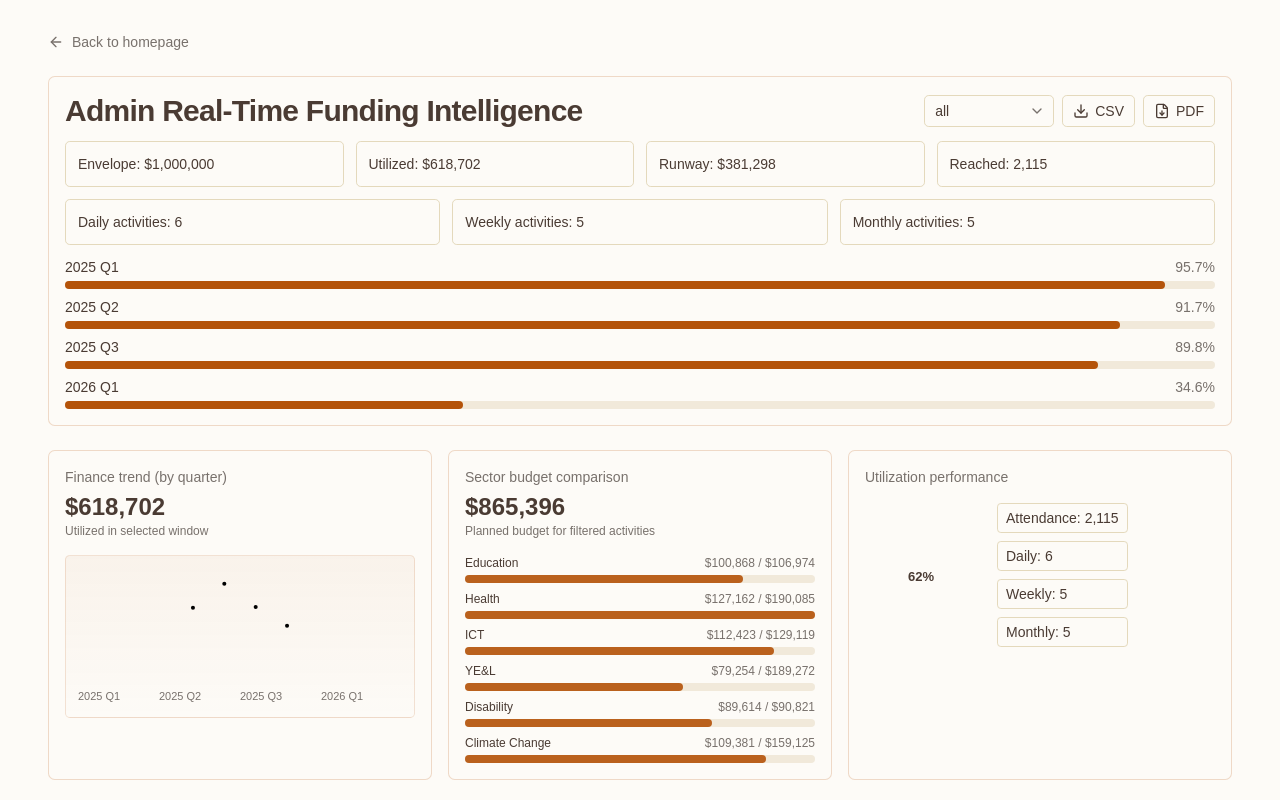
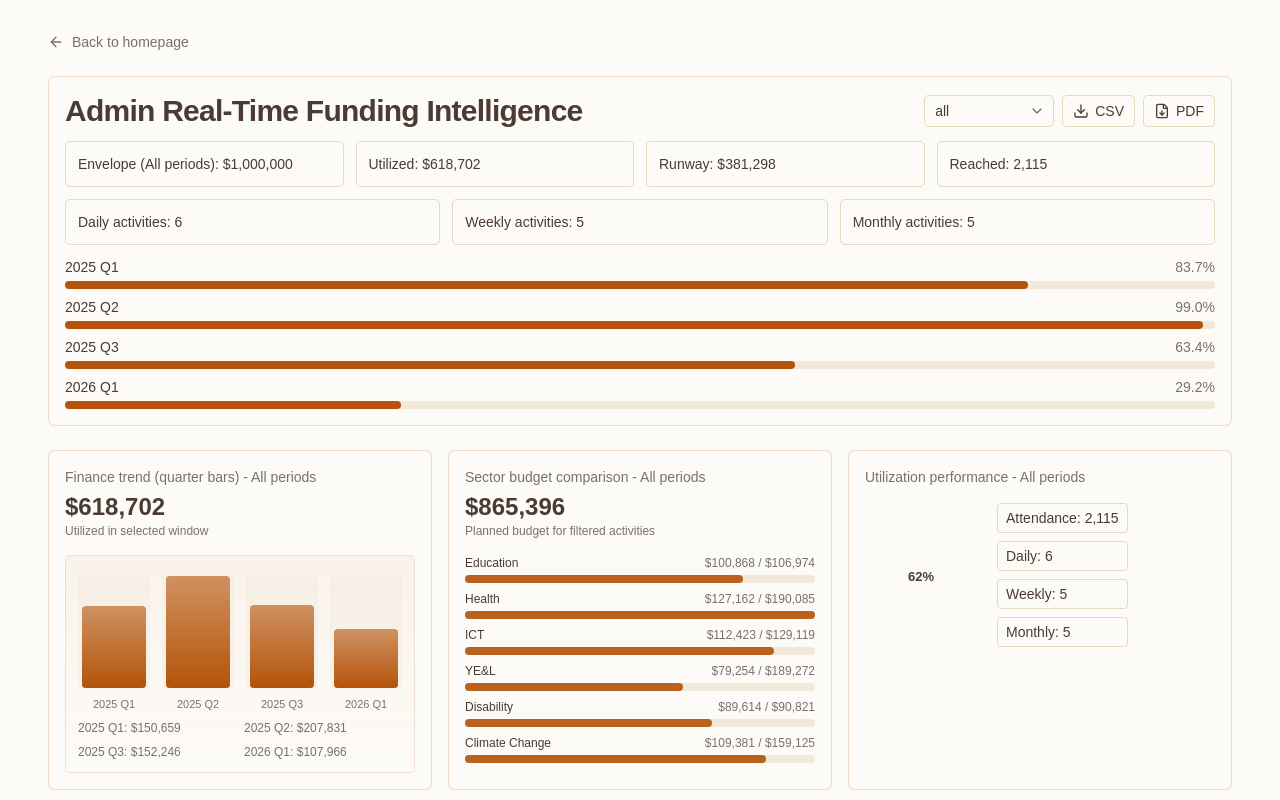
Before and after one commit to mesh029/africii, a Next.js app: page /admin-finance in a window 1280 px wide. Shown: the top 800 px of the page. Built offline with nearby package versions, Linux system fonts and the light colour scheme.

Commit message:
Align admin finance metrics and graphs with selected period context

```diff
--- a/app/admin-finance/page.tsx
+++ b/app/admin-finance/page.tsx
@@ -38,6 +38,12 @@ const PERIODS = [
   { year: 2025 as const, quarter: "Q3" as const },
   { year: 2026 as const, quarter: "Q1" as const },
 ];
+const PERIOD_ENVELOPES: Record<"2025-Q1" | "2025-Q2" | "2025-Q3" | "2026-Q1", number> = {
+  "2025-Q1": 180_000,
+  "2025-Q2": 210_000,
+  "2025-Q3": 240_000,
+  "2026-Q1": 370_000,
+};
 
 function quarterToIndex(quarter: "Q1" | "Q2" | "Q3" | "Q4") {
   return (["Q1", "Q2", "Q3", "Q4"] as const).indexOf(quarter);
@@ -234,6 +240,12 @@ function formatMoney(value: number) {
   return `$${Math.round(value).toLocaleString()}`;
 }
 
+function formatPeriod(period: "all" | "2025-Q1" | "2025-Q2" | "2025-Q3" | "2026-Q1") {
+  if (period === "all") return "All periods";
+  const [year, quarter] = period.split("-") as ["2025" | "2026", "Q1" | "Q2" | "Q3" | "Q4"];
+  return `${year} ${quarter}`;
+}
+
 export default function AdminFinancePage() {
   const [activities, setActivities] = useState<Activity[]>(() => generateActivities());
   const router = useRouter();
@@ -281,6 +293,13 @@ export default function AdminFinancePage() {
     return activities.filter((activity) => String(activity.year) === year && activity.quarter === quarter);
   }, [activities, selectedPeriod]);
 
+  const selectedPeriodLabel = useMemo(() => formatPeriod(selectedPeriod), [selectedPeriod]);
+
+  const selectedEnvelope = useMemo(() => {
+    if (selectedPeriod === "all") return TOTAL_FUNDING_USD;
+    return PERIOD_ENVELOPES[selectedPeriod];
+  }, [selectedPeriod]);
+
   const summary = useMemo(() => {
     const planned = filteredActivities.reduce((sum, item) => sum + item.plannedUsd, 0);
     const actual = filteredActivities.reduce((sum, item) => sum + item.actualUsd, 0);
@@ -289,10 +308,10 @@ export default function AdminFinancePage() {
       planned,
       actual,
       reached,
-      utilization: (actual / TOTAL_FUNDING_USD) * 100,
-      runway: Math.max(TOTAL_FUNDING_USD - actual, 0),
+      utilization: selectedEnvelope ? (actual / selectedEnvelope) * 100 : 0,
+      runway: Math.max(selectedEnvelope - actual, 0),
     };
-  }, [filteredActivities]);
+  }, [filteredActivities, selectedEnvelope]);
 
   const cadenceCounts = useMemo(() => {
     return {
@@ -307,37 +326,33 @@ export default function AdminFinancePage() {
       const rows = activities.filter((item) => item.quarter === period.quarter && item.year === period.year);
       const planned = rows.reduce((sum, item) => sum + item.plannedUsd, 0);
       const actual = rows.reduce((sum, item) => sum + item.actualUsd, 0);
+      const key = `${period.year}-${period.quarter}` as "2025-Q1" | "2025-Q2" | "2025-Q3" | "2026-Q1";
+      const envelope = PERIOD_ENVELOPES[key];
       return {
+        key,
         period: `${period.year} ${period.quarter}`,
         planned,
         actual,
-        utilization: planned ? (actual / planned) * 100 : 0,
+        utilization: envelope ? (actual / envelope) * 100 : 0,
       };
     });
   }, [activities]);
 
+  const graphPeriods = useMemo(() => {
+    if (selectedPeriod === "all") return byQuarter;
+    return byQuarter.filter((item) => item.key === selectedPeriod);
+  }, [byQuarter, selectedPeriod]);
+
   const trendPoints = useMemo(() => {
-    return byQuarter.map((item) => ({
+    const maxActual = Math.max(...graphPeriods.map((item) => item.actual), 1);
+    return graphPeriods.map((item) => ({
       key: item.period,
       label: item.period,
       planned: item.planned,
       actual: item.actual,
+      height: Math.max((item.actual / maxActual) * 100, 8),
     }));
-  }, [byQuarter]);
-
-  const trendPolyline = useMemo(() => {
-    const values = trendPoints.map((p) => p.actual);
-    const max = Math.max(...values, 0);
-    const ratioBase = max === 0 ? 0.2 : 1;
-    return trendPoints
-      .map((point, idx) => {
-        const x = 8 + (idx / Math.max(trendPoints.length - 1, 1)) * 84;
-        const ratio = max === 0 ? ratioBase : point.actual / max;
-        const y = 92 - ratio * 78;
-        return `${x},${y}`;
-      })
-      .join(" ");
-  }, [trendPoints]);
+  }, [graphPeriods]);
 
   const bySector = useMemo(() => {
     const sectors: Sector[] = ["Education", "Health", "ICT", "YE&L", "Disability", "Climate Change"];
@@ -463,7 +478,7 @@ export default function AdminFinancePage() {
           </div>
         </div>
         <div className="grid gap-3 md:grid-cols-4">
-          <p className="rounded-lg border p-3 text-sm">Envelope: ${TOTAL_FUNDING_USD.toLocaleString()}</p>
+          <p className="rounded-lg border p-3 text-sm">Envelope ({selectedPeriodLabel}): {formatMoney(selectedEnvelope)}</p>
           <p className="rounded-lg border p-3 text-sm">Utilized: ${summary.actual.toLocaleString()}</p>
           <p className="rounded-lg border p-3 text-sm">Runway: ${summary.runway.toLocaleString()}</p>
           <p className="rounded-lg border p-3 text-sm">Reached: {summary.reached.toLocaleString()}</p>
@@ -474,8 +489,8 @@ export default function AdminFinancePage() {
           <p className="rounded-lg border p-3 text-sm">Monthly activities: {cadenceCounts.Monthly}</p>
         </div>
         <div className="space-y-2">
-          {byQuarter.map((item) => (
-            <div key={item.period}>
+          {graphPeriods.map((item) => (
+            <div key={item.key}>
               <div className="mb-1 flex justify-between text-sm">
                 <span>{item.period}</span>
                 <span className="text-muted-foreground">{item.utilization.toFixed(1)}%</span>
@@ -490,38 +505,35 @@ export default function AdminFinancePage() {
 
       <section className="grid gap-4 xl:grid-cols-3">
         <article className="rounded-xl border border-primary/20 bg-background/70 p-4">
-          <p className="text-sm text-muted-foreground">Finance trend (by quarter)</p>
+          <p className="text-sm text-muted-foreground">Finance trend (quarter bars) - {selectedPeriodLabel}</p>
           <p className="mt-1 text-2xl font-semibold">{formatMoney(summary.actual)}</p>
           <p className="text-xs text-muted-foreground">Utilized in selected window</p>
           <div className="mt-4 rounded-lg border border-primary/15 bg-gradient-to-b from-primary/5 to-transparent p-3">
-            <svg viewBox="0 0 100 100" className="h-28 w-full">
-              <line x1="8" y1="92" x2="92" y2="92" stroke="hsl(var(--border))" strokeWidth="1" />
-              <polyline
-                fill="none"
-                stroke="hsl(var(--primary))"
-                strokeWidth="2.5"
-                strokeLinecap="round"
-                strokeLinejoin="round"
-                points={trendPolyline}
-              />
-              {trendPoints.map((point, idx) => {
-                const max = Math.max(...trendPoints.map((p) => p.actual), 0);
-                const x = 8 + (idx / Math.max(trendPoints.length - 1, 1)) * 84;
-                const ratio = max === 0 ? 0.2 : point.actual / max;
-                const y = 92 - ratio * 78;
-                return <circle key={point.key} cx={x} cy={y} r="1.8" fill="hsl(var(--primary))" />;
-              })}
-            </svg>
-            <div className="mt-2 grid grid-cols-4 text-[11px] text-muted-foreground">
+            <div className="flex h-36 items-end gap-3">
               {trendPoints.map((point) => (
-                <span key={point.key}>{point.label}</span>
+                <div key={point.key} className="flex flex-1 flex-col items-center gap-2">
+                  <div className="relative flex h-28 w-full items-end justify-center rounded-md bg-muted/40 px-1">
+                    <div
+                      className="w-full rounded-md bg-gradient-to-t from-primary to-primary/60 transition-all"
+                      style={{ height: `${point.height}%` }}
+                    />
+                  </div>
+                  <p className="text-[11px] text-muted-foreground">{point.label}</p>
+                </div>
+              ))}
+            </div>
+            <div className="mt-2 grid grid-cols-2 gap-2 text-xs text-muted-foreground">
+              {trendPoints.map((point) => (
+                <p key={`${point.key}-meta`} className="truncate">
+                  {point.label}: {formatMoney(point.actual)}
+                </p>
               ))}
             </div>
           </div>
         </article>
 
         <article className="rounded-xl border border-primary/20 bg-background/70 p-4">
-          <p className="text-sm text-muted-foreground">Sector budget comparison</p>
+          <p className="text-sm text-muted-foreground">Sector budget comparison - {selectedPeriodLabel}</p>
           <p className="mt-1 text-2xl font-semibold">{formatMoney(summary.planned)}</p>
           <p className="text-xs text-muted-foreground">Planned budget for filtered activities</p>
           <div className="mt-4 space-y-2">
@@ -542,7 +554,7 @@ export default function AdminFinancePage() {
         </article>
 
         <article className="rounded-xl border border-primary/20 bg-background/70 p-4">
-          <p className="text-sm text-muted-foreground">Utilization performance</p>
+          <p className="text-sm text-muted-foreground">Utilization performance - {selectedPeriodLabel}</p>
           <div className="mt-4 flex items-center gap-5">
             <svg viewBox="0 0 120 120" className="h-28 w-28">
               <circle cx="60" cy="60" r="48" fill="none" stroke="hsl(var(--muted))" strokeWidth="10" />
```
